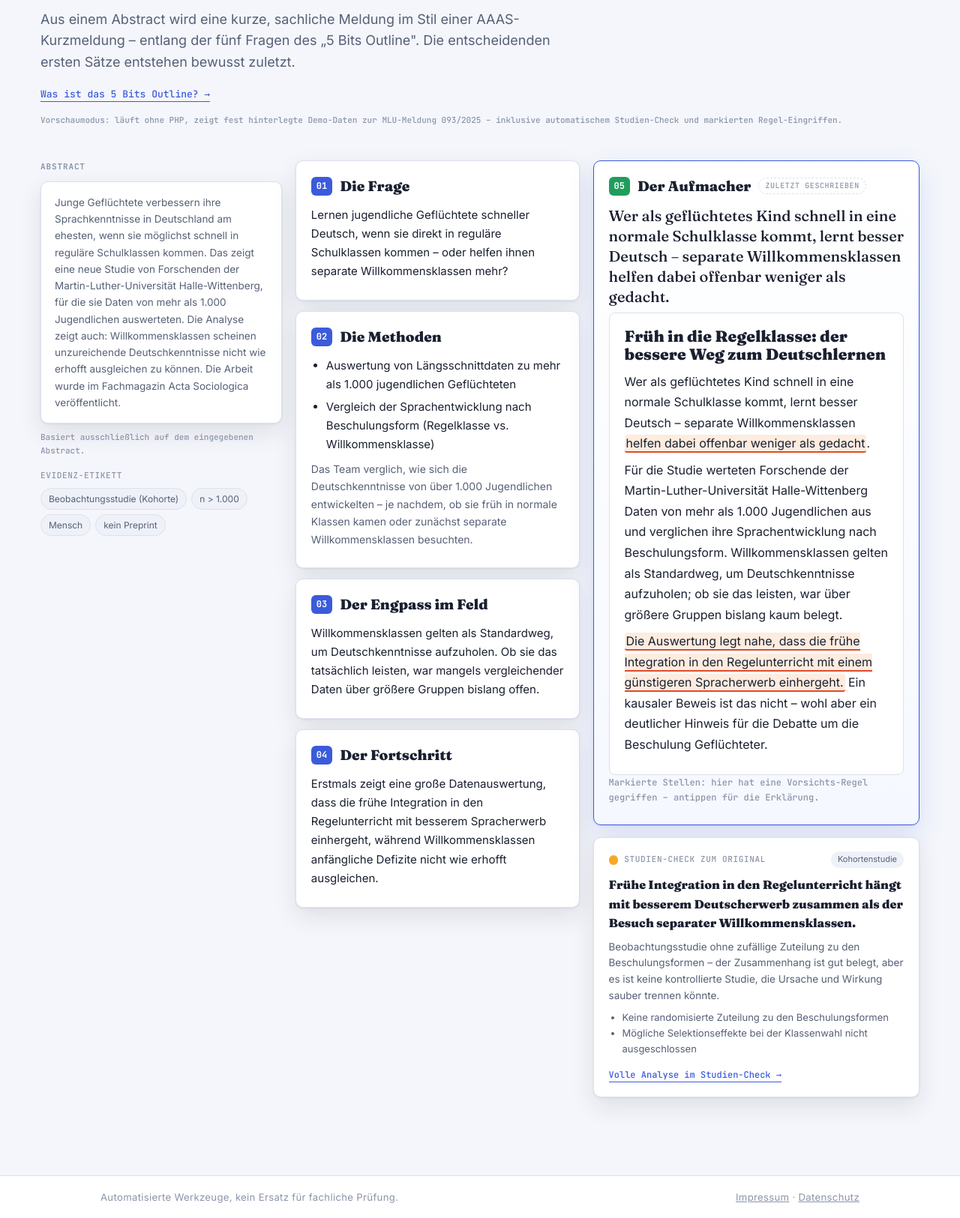
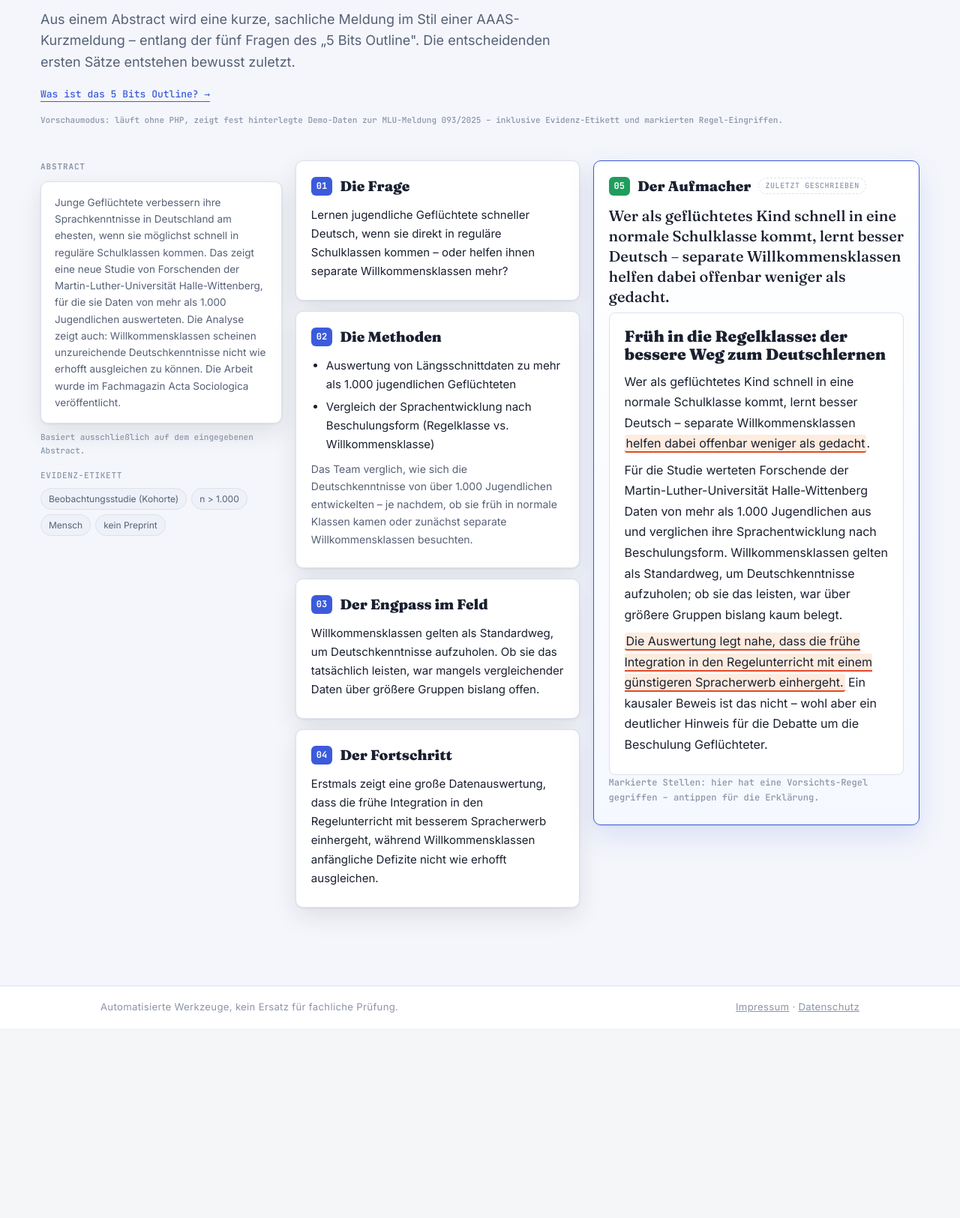
Before and after one commit to leotomhal/scispin, a PHP site: page /brief/preview.html in a window 1280 px wide. Shown: the part 284-1909 px from the top of the page at 75% size. After the commit the page ends 1635 px from the top, so only its background shows below. Run offline with PHP 8.4, Linux system fonts and the light colour scheme.

Commit message:
Kurzmeldung: automatischen Studien-Check-Call wieder entfernt
Der dritte, automatisch mitlaufende Studien-Check-Call aus Phase 2
buendelte zwei Anthropic-Calls in einer einzigen HTTP-Anfrage. Das
widerspricht der eigenen Architektur-Praemisse (ein kleiner Call pro
Stufe ist robuster auf Shared Hosting) und kann das Gateway-Timeout
des Hosters reissen, bevor PHP ueberhaupt antworten kann - Verdacht
durch einen Praxistest erhaertet. Ausserdem war es schlicht der
teuerste Einzelposten der letzten Erweiterung (+50% Calls pro
Kurzmeldung) fuer einen Nutzen, der auch per einfachem Link zum
bereits vorhandenen Studien-Check-Tool erreichbar ist.

Rueckbau:
- generate.php: kein require von check/lib/analyze_llm.php mehr, keine
  brief_run_studien_check()-Funktion, kein zweiter Call in Phase 2.
  Wieder EIN Anthropic-Call pro HTTP-Request, wie spin/api/generate.php.
- app.js: studienCheckPanel() entfernt, stattdessen ein normaler Link
  "Im Studien-Check pruefen ->" in der Aktionsleiste (kein API-Call).
- demo_data.php/demo_payload.js/preview.html: studien_check-Beispiel
  entfernt.
- style.css: dead code (check-panel, .dot-Farbvarianten) entfernt.
- README.md/config.example.php/content/*.md: Kosten-Doku zurueck auf
  2 Calls pro Kurzmeldung, Erwaehnung des automatischen Checks entfernt,
  durch Verweis auf den verlinkten Studien-Check ersetzt.

Evidenz-Etikett, Hype-Warnung, dreispaltige Ausgabe und markierte
Regel-Hinweise (regel_hinweise) bleiben unveraendert - die kosten
keinen Extra-Call, nur etwas mehr Output-Tokens im bestehenden Call.

Co-Authored-By: Claude Sonnet 5 <noreply@anthropic.com>
Claude-Session: https://claude.ai/code/session_01DxCUT4wjAHQ5fpgVsgUHCn

```diff
--- a/brief/demo_payload.js
+++ b/brief/demo_payload.js
@@ -33,19 +33,6 @@ window.SCISPIN_BRIEF_DEMO = {
         regel: "Behauptung nicht verschärft",
         hinweis: "Bewusst zurückhaltend formuliert, nicht als 'nutzlos' oder 'wirkungslos' – das würde über den Befund hinausgehen."
       }
-    ],
-    studien_check: {
-      ampel: {
-        color: "gelb",
-        begruendung: "Beobachtungsstudie ohne zufällige Zuteilung zu den Beschulungsformen – der Zusammenhang ist gut belegt, aber es ist keine kontrollierte Studie, die Ursache und Wirkung sauber trennen könnte."
-      },
-      core_statement: "Frühe Integration in den Regelunterricht hängt mit besserem Deutscherwerb zusammen als der Besuch separater Willkommensklassen.",
-      methode_aussage_abgleich: "Die Kohortendaten zeigen einen klaren Zusammenhang zwischen Beschulungsform und Sprachfortschritt, doch ohne zufällige Zuteilung zu den Gruppen bleibt offen, ob andere Faktoren (z. B. Vorkenntnisse, Schulwahl der Familien) mit hineinspielen.",
-      einschraenkungen: [
-        "Keine randomisierte Zuteilung zu den Beschulungsformen",
-        "Mögliche Selektionseffekte bei der Klassenwahl nicht ausgeschlossen"
-      ],
-      study_type: "Kohortenstudie"
-    }
+    ]
   }
 };
--- a/brief/preview.html
+++ b/brief/preview.html
@@ -15,7 +15,7 @@
       <h1>Erst das <span class="turn">Gerüst</span>,<br>dann der Aufmacher.</h1>
       <p class="lede">Aus einem Abstract wird eine kurze, sachliche Meldung im Stil einer AAAS-Kurzmeldung – entlang der fünf Fragen des „5 Bits Outline". Die entscheidenden ersten Sätze entstehen bewusst zuletzt.</p>
       <a class="more-link" href="ueber.php">Was ist das 5 Bits Outline? →</a>
-      <p style="font-family:'JetBrains Mono',monospace;font-size:11px;color:var(--ink-dim);margin-top:14px">Vorschaumodus: läuft ohne PHP, zeigt fest hinterlegte Demo-Daten zur MLU-Meldung 093/2025 – inklusive automatischem Studien-Check und markierten Regel-Eingriffen.</p>
+      <p style="font-family:'JetBrains Mono',monospace;font-size:11px;color:var(--ink-dim);margin-top:14px">Vorschaumodus: läuft ohne PHP, zeigt fest hinterlegte Demo-Daten zur MLU-Meldung 093/2025 – inklusive Evidenz-Etikett und markierten Regel-Eingriffen.</p>
     </div>
   </header>
   <main class="wrap">
@@ -79,18 +79,6 @@
     out+=esc(text.slice(pos));
     return out;
   }
-  function studienCheckPanel(sc){
-    if(!sc) return `<div class="check-panel check-panel-empty"><span class="check-titel">Studien-Check zum Original</span><p>Nicht verfügbar.</p></div>`;
-    const ampel=sc.ampel||{}; const color=["gruen","gelb","rot","grau"].includes(ampel.color)?ampel.color:"grau";
-    const einschr=sc.einschraenkungen||[];
-    return `<div class="check-panel">
-      <div class="check-head"><span class="dot ${color}"></span><span class="check-titel">Studien-Check zum Original</span>${sc.study_type?`<span class="check-studientyp">${esc(sc.study_type)}</span>`:""}</div>
-      ${sc.core_statement?`<p class="check-core">${esc(sc.core_statement)}</p>`:""}
-      ${ampel.begruendung?`<p class="check-begruendung">${esc(ampel.begruendung)}</p>`:""}
-      ${einschr.length?`<ul class="check-einschraenkungen">${einschr.map(e=>`<li>${esc(e)}</li>`).join("")}</ul>`:""}
-      <a class="check-link" href="../check/">Volle Analyse im Studien-Check →</a>
-    </div>`;
-  }
   function bindTips(){
     document.querySelectorAll("[data-tip]").forEach(el=>{
       el.tabIndex=0;
@@ -127,7 +115,6 @@
               ${(p.regel_hinweise||[]).length?`<p class="regel-legende">Markierte Stellen: hier hat eine Vorsichts-Regel gegriffen – antippen für die Erklärung.</p>`:""}
             </div>
           </article>
-          ${studienCheckPanel(p.studien_check)}
         </section>
       </div>`;
     bindTips();
--- a/brief/style.css
+++ b/brief/style.css
@@ -8,7 +8,7 @@
 :root{
   --bg:#f4f6fb; --bg2:#eef1f8; --panel:#ffffff; --panel2:#f7f9fd;
   --line:#dce1ec; --ink:#1a2030; --ink-soft:#566076; --ink-dim:#8b94a8;
-  --cold:#1593a8; --good:#1f9d5c; --hot:#e0492a; --accent:#3b5bdb; --gelb:#f9a825; --grau:#9e9e9e;
+  --cold:#1593a8; --good:#1f9d5c; --hot:#e0492a; --accent:#3b5bdb;
   --mark:#fdecdf; --mark-line:var(--hot);
   --radius:10px; --shadow:0 1px 3px rgba(26,32,48,.08), 0 12px 32px rgba(26,32,48,.10);
 }
@@ -123,26 +123,6 @@ textarea:focus,input:focus{ outline:2px solid var(--accent); outline-offset:1px;
   padding:1px 2px; border-radius:3px; cursor:help; }
 .regel-legende{ margin-top:10px; font-size:12px; color:var(--ink-dim); font-family:'JetBrains Mono',monospace; }
 
-/* Automatischer Studien-Check zum Original */
-.check-panel{ margin-top:16px; background:var(--panel); border:1px solid var(--line);
-  border-radius:var(--radius); padding:18px 20px; box-shadow:var(--shadow); }
-.check-panel-empty{ color:var(--ink-dim); font-size:13px; }
-.check-panel-empty p{ margin:6px 0 0; }
-.check-head{ display:flex; align-items:center; gap:8px; margin-bottom:10px; flex-wrap:wrap; }
-.check-titel{ font-family:'JetBrains Mono',monospace; font-size:11px; letter-spacing:.06em;
-  text-transform:uppercase; color:var(--ink-dim); }
-.check-studientyp{ margin-left:auto; font-size:11px; background:var(--bg2); border-radius:20px;
-  padding:2px 9px; color:var(--ink-soft); }
-.check-core{ font-family:'Fraunces',serif; font-size:16px; font-weight:600; margin:0 0 8px; }
-.check-begruendung{ font-size:13.5px; color:var(--ink-soft); margin:0 0 8px; }
-.check-einschraenkungen{ margin:0 0 10px; padding-left:18px; font-size:13px; color:var(--ink-soft); }
-.check-link{ font-family:'JetBrains Mono',monospace; font-size:12px; text-decoration:none;
-  border-bottom:1px solid currentColor; padding-bottom:1px; }
-
-.dot{ width:.8rem; height:.8rem; border-radius:50%; display:inline-block; flex:none; }
-.dot.gruen{ background:var(--good); } .dot.gelb{ background:var(--gelb); }
-.dot.rot{ background:var(--hot); }    .dot.grau{ background:var(--grau); }
-
 .bit-card.reject{ border-color:var(--hot); }
 
 .placeholder{ color:var(--ink-dim); font-size:15px; padding:32px 0; text-align:center; }
@@ -165,7 +145,6 @@ footer{ border-top:1px solid var(--line); padding:26px 0 52px; font-family:'JetB
 @media (max-width:960px){
   .dreispalten{ grid-template-columns:1fr; }
   .abstract-text{ max-height:260px; }
-  .check-studientyp{ margin-left:0; }
 }
 @media (max-width:640px){
   .meta-grid{ grid-template-columns:1fr; }
--- a/lib/config.example.php
+++ b/lib/config.example.php
@@ -40,8 +40,7 @@ return [
     // ==================== Gemeinsame Kostenbremse ====================
     // Zählt JEDEN Anthropic-Call über alle Modi. Achtung: eine vollständige
     // Spin-Analyse sind 7 Calls (eine pro Stufe), ein Studien-Check ist 1 Call,
-    // eine Kurzmeldung sind 3 Calls (Gerüst + Aufmacher + automatischer
-    // Studien-Check zum Original-Abstract, läuft innerhalb der Aufmacher-Anfrage).
+    // eine Kurzmeldung sind 2 Calls (Gerüst + Aufmacher).
     'daily_llm_cap'      => 500,    // globale Obergrenze aller LLM-Calls pro Tag
 
     // ==================== Modus "check" (Studien-Check) ====================
@@ -66,7 +65,7 @@ return [
     'demo_mode'          => false,
 
     // ==================== Modus "brief" (Kurzmeldung, 5 Bits Outline) ====================
-    'brief_rate_per_hour' => 40,    // Kurzmeldungs-ANFRAGEN pro Besucher/Stunde (2 Anfragen = 1 Meldung; der dritte, automatische Call zählt nur gegen daily_llm_cap)
+    'brief_rate_per_hour' => 40,    // Kurzmeldungs-Calls pro Besucher/Stunde (2 = 1 Meldung)
     'brief_max_tokens'    => 2500,  // max_tokens pro Phasen-Call
 
     // ==================== Self-Updater (tools/update.php) ====================
```
Also changed, not shown: brief/api/demo_data.php (+1 -14 lines), brief/api/generate.php (+6 -49 lines), brief/app.js (+2 -25 lines), content/brief.md (+1 -2 lines), content/so-funktionierts.md (+1 -1 lines), README.md.
